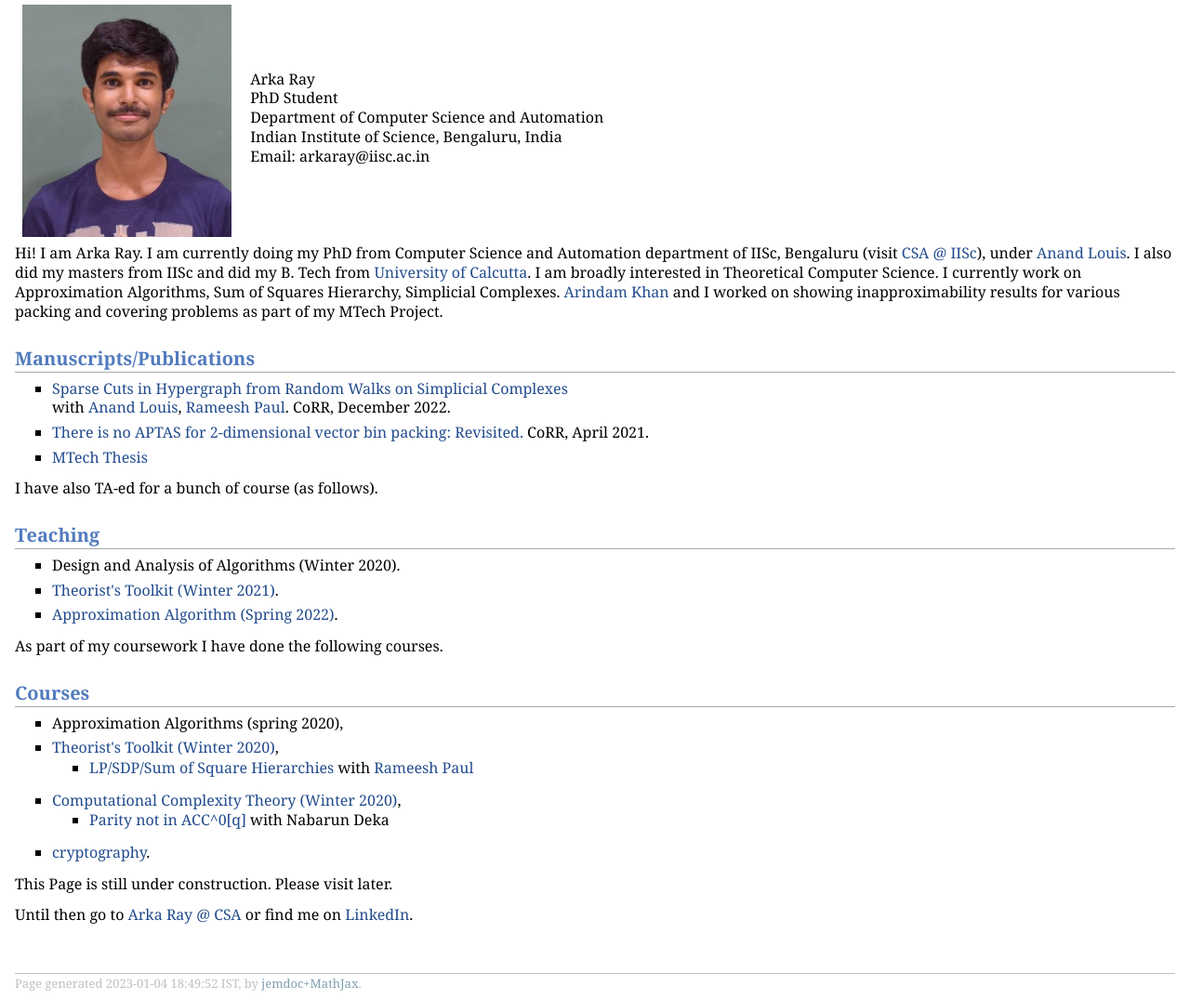
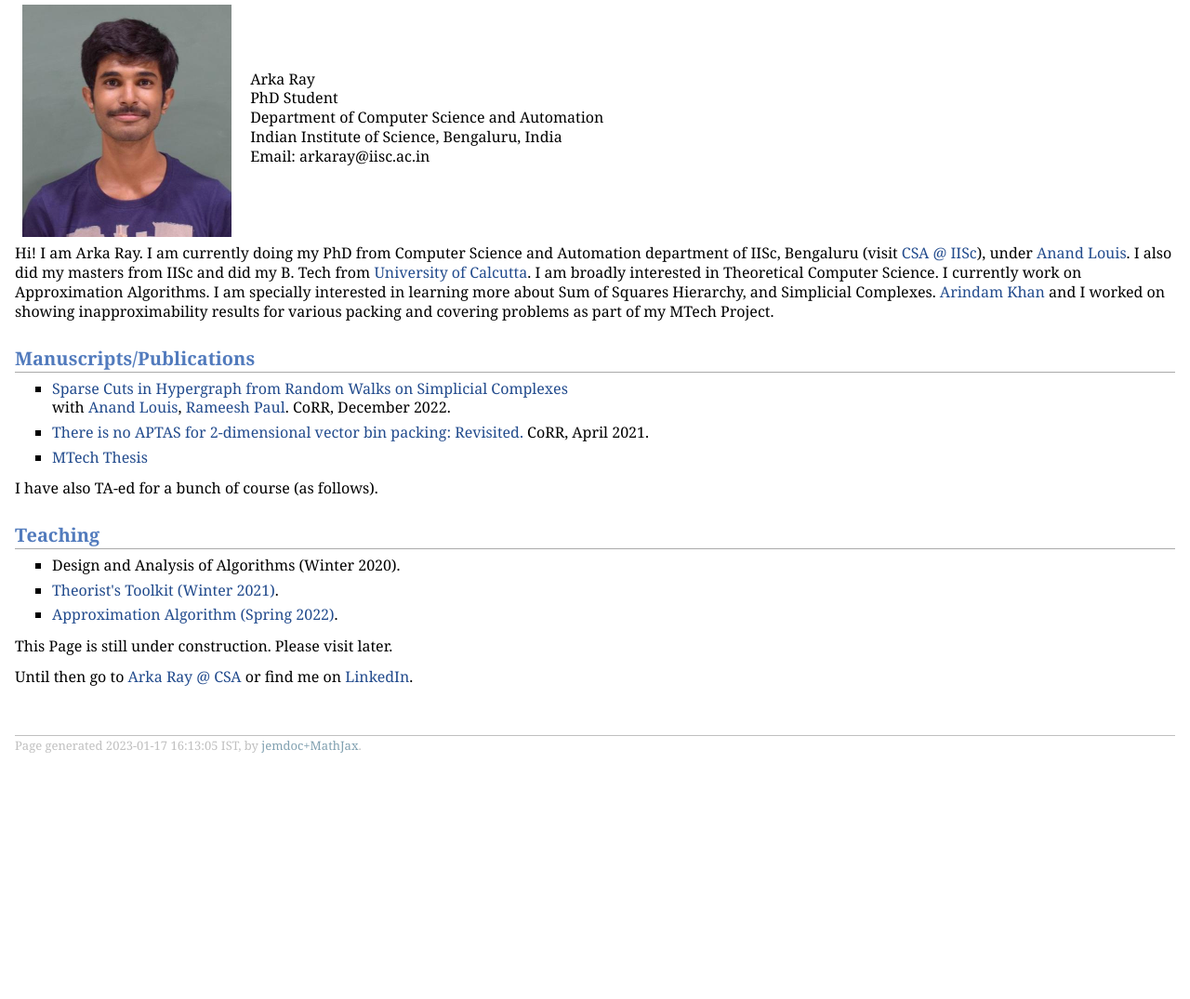
Before and after one commit to arkaray/arkaray.github.io, a plain HTML site: page index.html in a window 1280 px wide. Shown: the part 69-1144 px from the top of the page at 93% size. After the commit the page ends 888 px from the top, so only its background shows below. Drawn offline with Linux system fonts and the light colour scheme.

Commit message:
Removed courses and split interest

```diff
--- a/index.html
+++ b/index.html
@@ -25,7 +25,8 @@ Email: arkaray@iisc.ac.in<br />
 I am currently doing my PhD from Computer Science and Automation department of IISc, Bengaluru (visit <a href="https://www.csa.iisc.ac.in/" target=&ldquo;blank&rdquo;>CSA @ IISc</a>), under <a href="https://www.csa.iisc.ac.in/~anandl/" target=&ldquo;blank&rdquo;>Anand Louis</a>.
 I also did my masters from IISc and did my B. Tech from <a href="https://www.caluniv.ac.in/" target=&ldquo;blank&rdquo;>University of Calcutta</a>.
 I am broadly interested in Theoretical Computer Science.
-I currently work on Approximation Algorithms, Sum of Squares Hierarchy, Simplicial Complexes.
+I currently work on Approximation Algorithms.
+I am specially interested in learning more about Sum of Squares Hierarchy, and Simplicial Complexes.
 <a href="https://www.csa.iisc.ac.in/~arindamkhan/index.html" target=&ldquo;blank&rdquo;>Arindam Khan</a> and I worked on showing inapproximability results for various packing and covering problems as part of my MTech Project.
 </p>
 <h2>Manuscripts/Publications</h2>
@@ -54,38 +55,13 @@ I currently work on Approximation Algorithms, Sum of Squares Hierarchy, Simplici
 </p>
 </li>
 </ul>
-<p>As part of my coursework I have done the following courses.
-</p>
-<h2>Courses</h2>
-<ul>
-<li><p>Approximation Algorithms (spring 2020),
-</p>
-</li>
-<li><p><a href="https://www.csa.iisc.ac.in/~arindamkhan/courses/toolkit20/TheoristsToolkit.html" target=&ldquo;blank&rdquo;>Theorist's Toolkit (Winter 2020)</a>,
-</p>
-<ul>
-<li><p><a href="docs/sos.pdf" target=&ldquo;blank&rdquo;>LP/SDP/Sum of Square Hierarchies</a> with <a href="https://rameesh-paul.github.io/" target=&ldquo;blank&rdquo;>Rameesh Paul</a>
-</p>
-</li></ul>
-</li>
-<li><p><a href="https://www.csa.iisc.ac.in/~chandan/courses/complexity20/home.html" target=&ldquo;blank&rdquo;>Computational Complexity Theory (Winter 2020)</a>,
-</p>
-<ul>
-<li><p><a href="https://www.csa.iisc.ac.in/~chandan/courses/complexity20/presentations/topic1.pdf" target=&ldquo;blank&rdquo;>Parity not in ACC^0[q]</a> with Nabarun Deka
-</p>
-</li></ul>
-</li>
-<li><p><a href="https://www.csa.iisc.ac.in/~cris/e0_235.html" target=&ldquo;blank&rdquo;>cryptography</a>.
-</p>
-</li>
-</ul>
 <p>This Page is still under construction. Please visit later.
 </p>
 <p>Until then go to <a href="https://www.csa.iisc.ac.in/people/arka-ray/" target=&ldquo;blank&rdquo;>Arka Ray @ CSA</a> or find me on <a href="https://www.linkedin.com/in/arkaray97/" target=&ldquo;blank&rdquo;>LinkedIn</a>.
 </p>
 <div id="footer">
 <div id="footer-text">
-Page generated 2023-01-04 18:49:52 IST, by <a href="https://github.com/wsshin/jemdoc_mathjax" target="blank">jemdoc+MathJax</a>.
+Page generated 2023-01-17 16:13:05 IST, by <a href="https://github.com/wsshin/jemdoc_mathjax" target="blank">jemdoc+MathJax</a>.
 </div>
 </div>
 </div>
```
Also changed, not shown: 1 other file.
